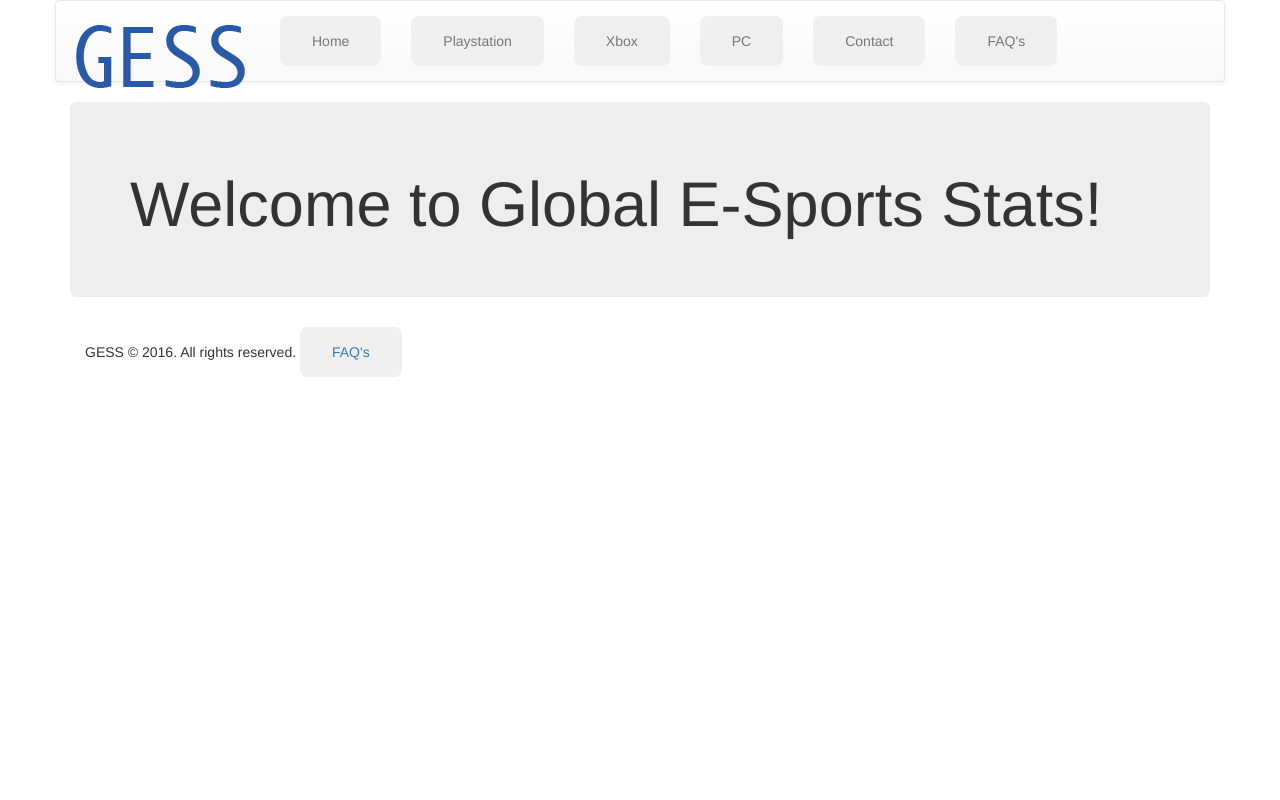
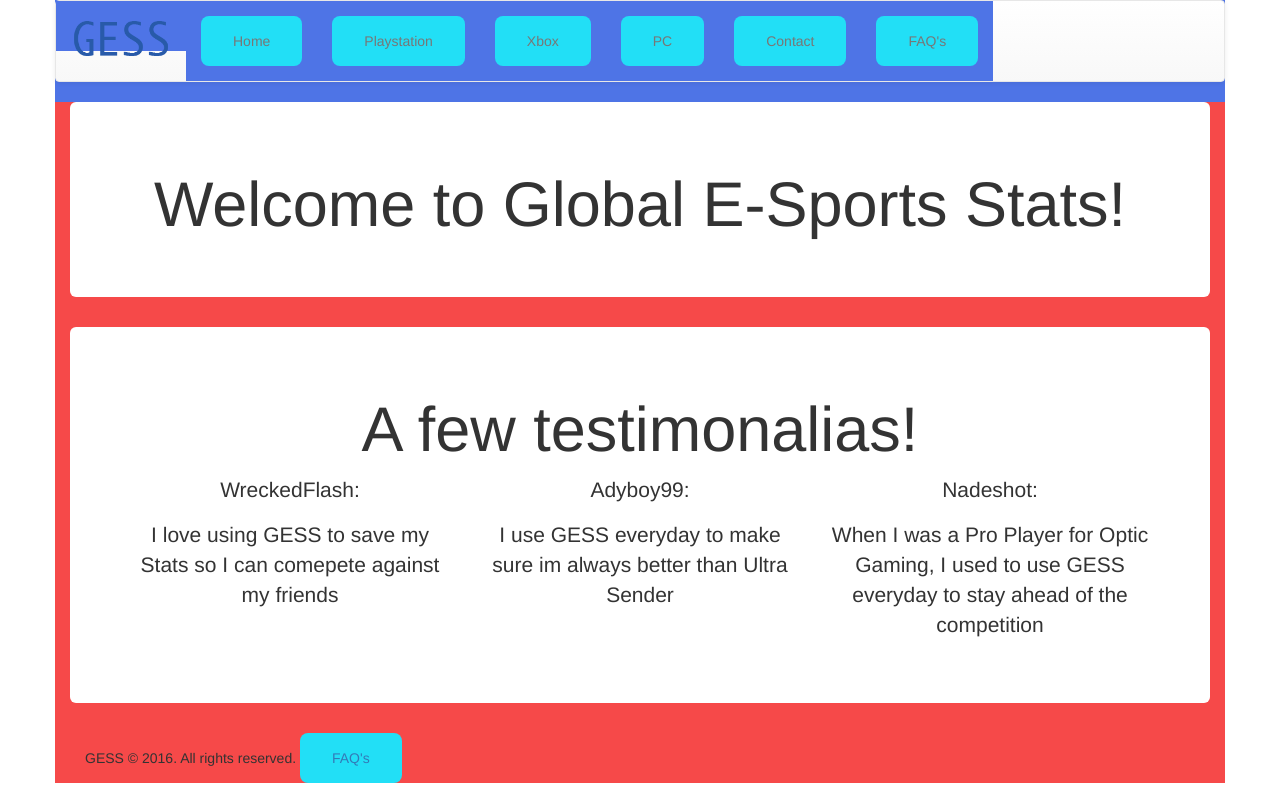
Before and after one commit to Nazaboy19/GESS, a PHP site: page /main.html in a window 1280 px wide. Run offline with PHP 8.4, Linux system fonts and the light colour scheme.

Commit message:
Updated Read Me

```diff
--- a/assets/css/style.css
+++ b/assets/css/style.css
@@ -1,7 +1,7 @@
 button {
 	border-radius: 8px;
     border: none;
-    color: white;
+    background-color: #22DFF6;
     padding: 15px 32px;
     text-align: center;
     text-decoration: none;
@@ -10,3 +10,35 @@ button {
     margin: 4px 2px;
     cursor: pointer;
 }
+
+#gameinfo{
+	text-align: center;
+}
+
+#JumboText{
+	text-align: center;
+	background-color: #FFFFFF;
+}
+
+#LogoImg{
+	width: 100px;
+}
+
+#JumboTexter{
+	text-align: center;
+	background-color: #FFFFFF;
+	font-size: 25px;
+}
+
+#testimonials{
+	text-align: center;
+	font-size: 16px;
+}
+
+#NavC{
+	background-color: #F64949;
+}
+
+#NavC1{
+	background-color: #4E74E6;
+}
--- a/contact.html
+++ b/contact.html
@@ -31,7 +31,7 @@
         <div class="navbar-header">
 
 
-          <a class="navbar-brand visible-lg visible-md" href="/"><img src="assets/img/GESS2.png" alt="Gess" /></a>
+          <a class="navbar-brand visible-lg visible-md" href="/"><img id="LogoImg" src="assets/img/GESS2.png" alt="Gess" /></a>
         </div>
  <!-- Collect the nav links, forms, and other content for toggling -->
         <div class="collapse navbar-collapse" id="bs-example-navbar-collapse-1">
@@ -75,7 +75,7 @@
   <input type="text" name="Input" id="inputBoxC" placeholder="Enter Input Message Here!">
 
     <div class="btnSubmitDiv">
-    <button type="submit" class="btn btn-default" id="subBut">Submit</button>
+    <button type="submit" class="btn btn-default" id="subButC">Submit</button>
   </form>
   </div>
 
--- a/faq.html
+++ b/faq.html
@@ -27,7 +27,7 @@
 
 
 
-           <a class="navbar-brand visible-lg visible-md" href="/"><img src="assets/img/GESS2.png" alt="Gess" /></a>
+           <a class="navbar-brand visible-lg visible-md" href="/"><img id="LogoImg" src="assets/img/GESS2.png" alt="Gess" /></a>
         </div>
  <!-- Collect the nav links, forms, and other content for toggling -->
         <div class="collapse navbar-collapse" id="bs-example-navbar-collapse-1">
@@ -67,6 +67,8 @@
 
 				<p>1.What is GESS? </p>
 				<p> The best site for Gaming Stats</p>
+        <p>2.Did Nadeshot really use GESS ?! </p>
+        <p> Yes, He did.</p>
 
 			</div>
 		</div>
--- a/login.html
+++ b/login.html
@@ -33,7 +33,7 @@
             <span class="icon-bar"></span>
             <span class="icon-bar"></span>
           </button>
-            <a class="navbar-brand visible-lg visible-md" href="/"><img src="assets/img/GESS2.png" alt="Gess" /></a>
+            <a class="navbar-brand visible-lg visible-md" href="/"><img id="LogoImg" src="assets/img/GESS2.png" alt="Gess" /></a>
         </div>
 
         <!-- Collect the nav links, forms, and other content for toggling -->
--- a/main.html
+++ b/main.html
@@ -13,6 +13,13 @@
   <!-- Latest compiled and minified CSS -->
 <link rel="stylesheet" href="https://maxcdn.bootstrapcdn.com/bootstrap/3.3.7/css/bootstrap.min.css" integrity="sha384-BVYiiSIFeK1dGmJRAkycuHAHRg32OmUcww7on3RYdg4Va+PmSTsz/K68vbdEjh4u" crossorigin="anonymous">
 
+<!-- bootstrap 3 -->
+<link rel="stylesheet" href="node_modules/bootstrap-block-grid/dist/bootstrap3-block-grid.min.css">
+<!-- bootstrap 4 -->
+<link rel="stylesheet" href="node_modules/bootstrap-block-grid/dist/bootstrap4-block-grid.min.css">
+
+
+
 <!-- Optional theme -->
 <link rel="stylesheet" href="https://maxcdn.bootstrapcdn.com/bootstrap/3.3.7/css/bootstrap-theme.min.css" integrity="sha384-rHyoN1iRsVXV4nD0JutlnGaslCJuC7uwjduW9SVrLvRYooPp2bWYgmgJQIXwl/Sp" crossorigin="anonymous">
 
@@ -22,24 +29,24 @@
 <body>
 
 
-  <div class="container main">
-    <div class="row">
-      <nav class="navbar navbar-default" role="navigation">
+  <div class="container main" id="NavC">
+    <div class="row" id="NavC1">
+      <nav class="navbar navbar-default" role="navigation" id="NavC1">
         <!-- Brand and toggle get grouped for better mobile display -->
-        <div class="navbar-header">
-          <button type="button" class="navbar-toggle" data-toggle="collapse" data-target="#bs-example-navbar-collapse-1">
+        <div class="navbar-header" id="NavC1">
+          <button type="button" class="navbar-toggle" data-toggle="collapse" data-target="#bs-example-navbar-collapse-1" id="NavC1">
             <span class="sr-only">Toggle navigation</span>
             <span class="icon-bar"></span>
             <span class="icon-bar"></span>
             <span class="icon-bar"></span>
           </button>
-       <a class="navbar-brand visible-lg visible-md" ><img src="assets/img/GESS2.png" alt="Gess" /></a>
+       <a class="navbar-brand visible-lg visible-md" ><img id="LogoImg" src="assets/img/GESS2.png" alt="Gess" /></a>
         </div>
 
         <!-- Collect the nav links, forms, and other content for toggling -->
-        <div class="collapse navbar-collapse" id="bs-example-navbar-collapse-1">
+        <div class="collapse navbar-collapse" id="bs-example-navbar-collapse-1" id="NavC1">
 
-        <ul class="nav navbar-nav visible-lg">
+        <ul class="nav navbar-nav visible-lg" id="NavC1">
             <li><a href="main.html"><button>Home</button></a></li>
           <li><a href="psn.html"><button>Playstation</button></a></li>
           <li><a href="xbox.html"><button>Xbox</button></a></li>
@@ -58,12 +65,29 @@
 </nav>
 </div>
 
-<div class="jumbotron">
+<div class="jumbotron" id="JumboText">
   <h1>Welcome to Global E-Sports Stats!</h1>
 
 </div>
 
 
+      <div class="jumbotron" id="JumboTexter">
+  <h1>A few testimonalias!</h1>
+
+
+
+
+
+<div class="row" id="testimonial">
+  <div class="col-xs-6 col-sm-4"> <p> WreckedFlash: </p>  <p> I love using GESS to save my Stats so I can comepete against my friends</p></div>
+  <div class="col-xs-6 col-sm-4"><p>Adyboy99:</p> <p> I use GESS everyday to make sure im always better than Ultra Sender</p></div>
+  <!-- Optional: clear the XS cols if their content doesn't match in height -->
+  <div class="clearfix visible-xs-block"></div>
+  <div class="col-xs-6 col-sm-4"><p> Nadeshot: </p> <p> When I was a Pro Player for Optic Gaming, I used to use GESS everyday to stay ahead of the competition
+  </p></div>
+</div>
+
+</div>
 
 
 
--- a/pc.html
+++ b/pc.html
@@ -25,7 +25,7 @@
 
   <div class="container main">
     <div class="row">
-      <nav class="navbar navbar-default" role="navigation">
+      <nav class="navbar navbar-default" role="navigation" id="NavC">
         <!-- Brand and toggle get grouped for better mobile display -->
         <div class="navbar-header">
           <button type="button" class="navbar-toggle" data-toggle="collapse" data-target="#bs-example-navbar-collapse-1">
@@ -34,7 +34,7 @@
             <span class="icon-bar"></span>
             <span class="icon-bar"></span>
           </button>
-           <a class="navbar-brand visible-lg visible-md" href="/"><img src="assets/img/GESS2.png" alt="Gess" /></a>
+           <a class="navbar-brand visible-lg visible-md" href="/"><img id="LogoImg" src="assets/img/GESS2.png" alt="Gess" /></a>
         </div>
 
         <!-- Collect the nav links, forms, and other content for toggling -->
@@ -59,7 +59,7 @@
 </nav>
 </div>
 
-<div class="jumbotron">
+<div class="jumbotron" id="JumboText">
   <h1>Welcome to the PC section!</h1>
 
 </div>
--- a/psn.html
+++ b/psn.html
@@ -35,7 +35,7 @@
             <span class="icon-bar"></span>
             <span class="icon-bar"></span>
           </button>
-          <a class="navbar-brand visible-lg visible-md" href="/"><img src="assets/img/GESS2.png" alt="Gess" /></a>
+          <a class="navbar-brand visible-lg visible-md" href="/"><img id="LogoImg" src="assets/img/GESS2.png" alt="Gess" /></a>
 
         </div>
 
@@ -61,7 +61,7 @@
 </nav>
 </div>
 
-<div class="jumbotron">
+<div class="jumbotron" id="JumboText">
   <h1>Welcome to the PlayStation Section!</h1>
 
 </div>
@@ -69,7 +69,7 @@
 
     <div class="jumbotron">
 
-<form action="GamerInfo.asp">
+<form action="GamerInfo.asp" id="GameInfo">
 Console: <input type="text" name="Gaming Console" value=" "><br>
 Game: <input type="text" name="Game" value=" "><br>
 Gamer Tag: <input type="text" name="Gamer Tag" value=" "><br>
```
Also changed, not shown: xbox.html (+4 -4 lines), README.md.
